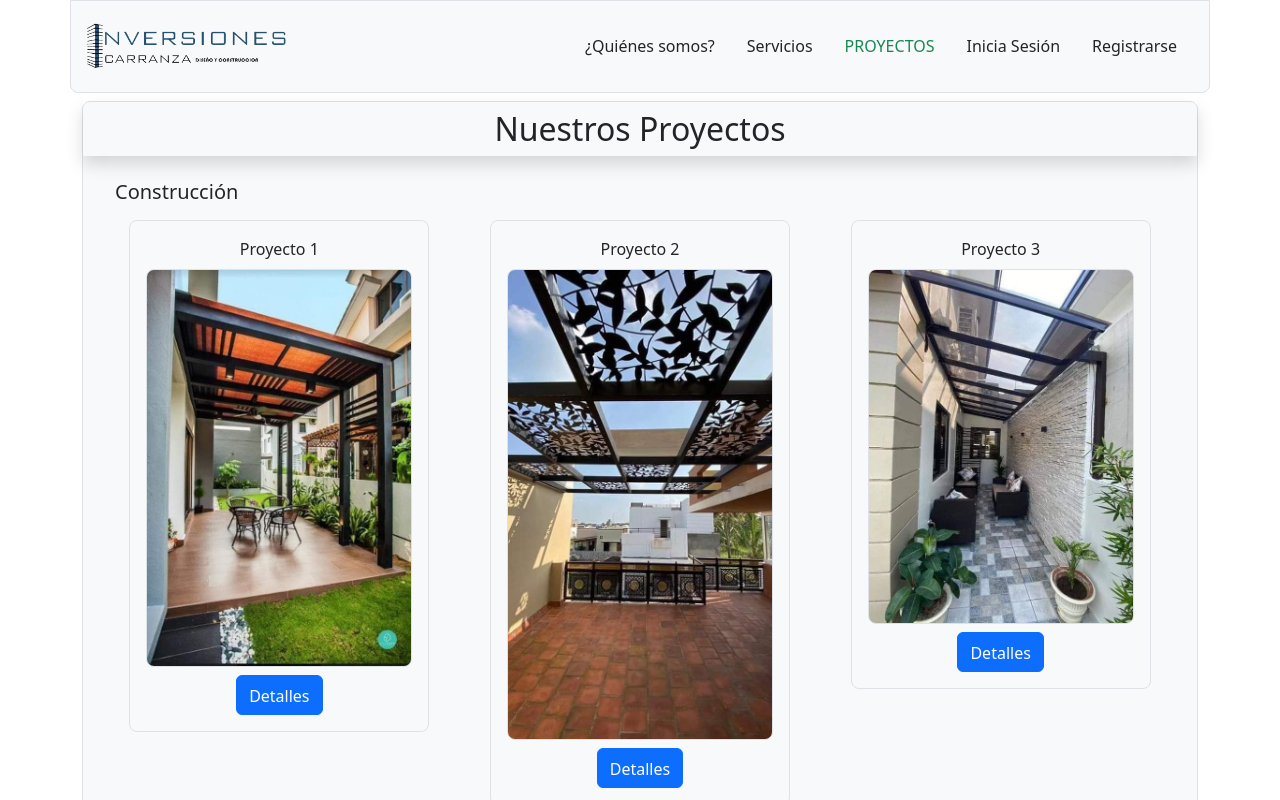
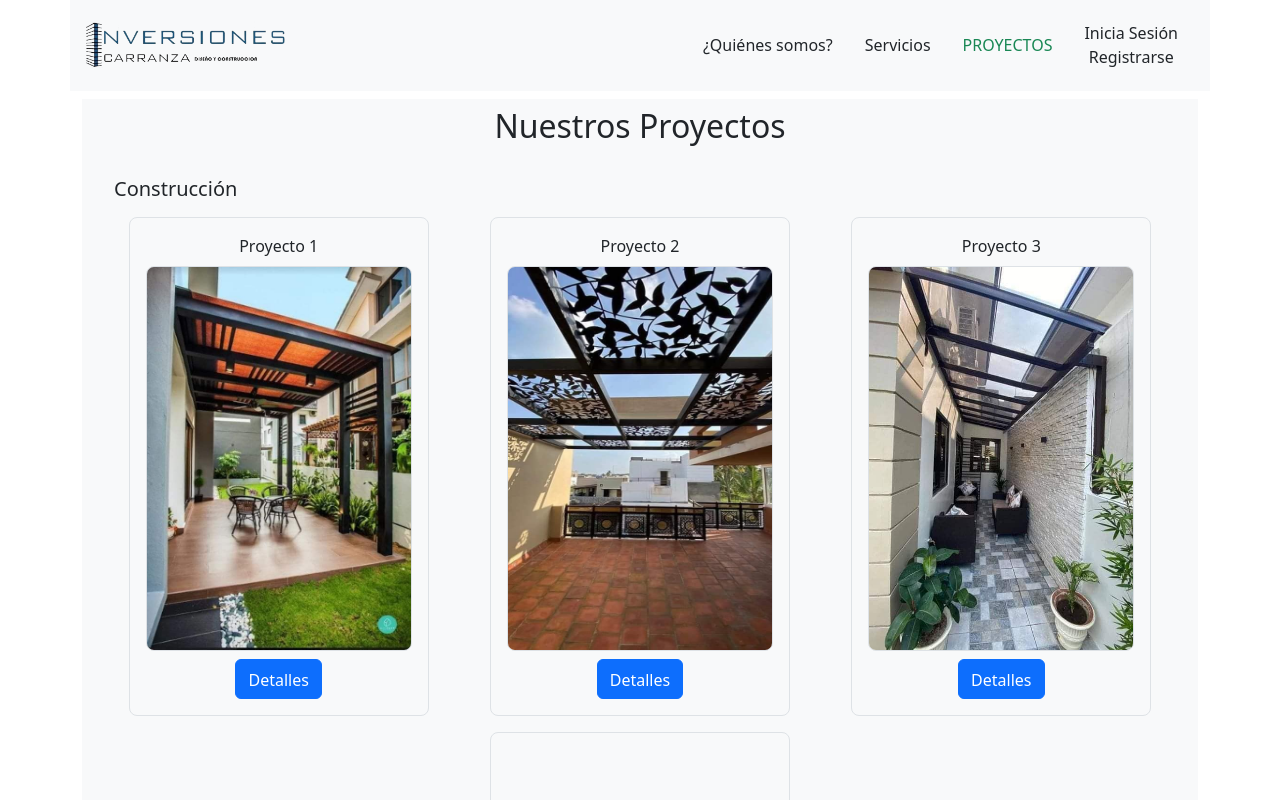
Before and after one commit to RyuDSora/InversionesCarranza, a React (Create React App) app in the folder frontend/: page /Proyectos in a window 1280 px wide. Shown: the top 800 px of the page. Built offline with nearby package versions, Linux system fonts and the light colour scheme.

Commit message:
correcciones varias

```diff
--- a/frontend/src/App.css
+++ b/frontend/src/App.css
@@ -1,6 +1,6 @@
 .App {
   text-align: center;
-  min-height: 80vh;
+  min-height: 75vh;
 }
 
 .App-logo {
--- a/frontend/src/App.js
+++ b/frontend/src/App.js
@@ -1,28 +1,32 @@
+import "bootstrap/dist/css/bootstrap.min.css";
+
 import React from "react";
 import { BrowserRouter, Route, Routes } from 'react-router-dom';
-import "bootstrap/dist/css/bootstrap.min.css";
+
 
 import "./App.css";
-import FooterIC from "./componets/FooterIC.jsx";
-import CompRegistro from "./componets/Signup.jsx";
-import Login from './componets/Login.jsx'
-import LandingPage from "./componets/LandingPage.jsx";
-import NavBarIC from "./componets/NavBariC.jsx";
-import RecuperarLanding from './componets/RecuperarLanding.jsx'
+import FooterIC           from "./componets/FooterIC.jsx";
+import CompRegistro       from "./componets/Signup.jsx";
+import Login              from './componets/Login.jsx'
+import LandingPage        from "./componets/LandingPage.jsx";
+import NavBarIC           from "./componets/NavBariC.jsx";
+import RecuperarLanding   from './componets/RecuperarLanding.jsx'
 import CambiarContrasenia from "./componets/CambiarContrasenia.jsx";
-import Construccion from './componets/Construccion.jsx';
-import Remodelaciones from './componets/Remodelaciones.jsx';
-import DisenoPlanos from './componets/DisenoPlanos';
-import Servicios from './componets/Servicios.jsx';
-import Perfil from './componets/Perfil.jsx';
-import EditPerfil from './componets/EditarPerfil.jsx';
-import Projects from './componets/projects.jsx';
+import Construccion       from './componets/Construccion.jsx';
+import Remodelaciones     from './componets/Remodelaciones.jsx';
+import DisenoPlanos       from './componets/DisenoPlanos';
+import Servicios          from './componets/Servicios.jsx';
+import Perfil             from './componets/Perfil.jsx';
+import EditPerfil         from './componets/EditarPerfil.jsx';
+import Projects           from './componets/projects.jsx';
+import Guardar            from './componets/guardarDatos.jsx'
 
 
 
 function App() {
 
   return (
+    <>
     <div className="App">
       <div >
         <BrowserRouter>
@@ -43,12 +47,14 @@ function App() {
               <Route path="/perfil/:userId" element={<Perfil />} />
               <Route path="/EditarPerfil/:userId" element = {<EditPerfil/>}/>
               <Route path="/Proyectos" element={ <Projects/> } />
+              <Route path="/Guardar" element={<Guardar/>}/>
             </Routes>
           </div>
-          {FooterIC()}
         </BrowserRouter>
       </div>
     </div>
+    <footer style={{textAlign:'center'}}>{<FooterIC/>}</footer>
+    </>
   );
 }
 
--- a/frontend/src/componets/FooterIC.jsx
+++ b/frontend/src/componets/FooterIC.jsx
@@ -1,5 +1,4 @@
 import inversionesCarranza from "../imgs/InversionesCarranza.png"
-import 'bootstrap/dist/css/bootstrap.min.css';
 import Container from 'react-bootstrap/Container';
 import fblogo from '../imgs/fb-logo.svg';
 import Insta from '../imgs/instagram-logo@logotyp.us.svg';
@@ -7,8 +6,7 @@ import whats from '../imgs/whatsapp-logo@logotyp.us.svg';
 
 function FooterIC() {
     return(
-        <footer >
-        <Container className="border rounded  bg-light py-3">
+        <Container className="bg-light py-3">
             <div className='row'>
                 <div className="col mt-md-0 mt-3">
                     <img src={inversionesCarranza} alt="InCarranza" style={{width:200,margin:0}}/>
@@ -51,7 +49,6 @@ function FooterIC() {
                 <a href="/"> IS802-1900-1-2024</a>
             </div>
         </Container>
-        </footer>
     );
 }
 
--- a/frontend/src/componets/NavBariC.jsx
+++ b/frontend/src/componets/NavBariC.jsx
@@ -3,7 +3,6 @@ import Container from "react-bootstrap/Container";
 import Nav from "react-bootstrap/Nav";
 import Navbar from "react-bootstrap/Navbar";
 import { Dropdown } from "react-bootstrap";
-import "bootstrap/dist/css/bootstrap.min.css";
 import "../App.css";
 import perfil from '../imgs/perfil.png';
 
@@ -21,7 +20,7 @@ export default function NavBarIC() {
 
   if(localStorage.length===0){
     if(sessionStorage.length===0){
-      console.log('no hay usuario');
+      //console.log('no hay usuario');
     }else{
       UserL = sessionStorage.getItem('User');
       userId = sessionStorage.getItem('UserId'); // Asignamos el ID del usuario
@@ -32,10 +31,10 @@ export default function NavBarIC() {
   {
     UserL = localStorage.getItem('User') || sessionStorage.getItem('User');
     userId = localStorage.getItem('UserId') || sessionStorage.getItem('UserId');
-    console.log(UserL);
+    //console.log(UserL);
     user = true;
   }
-  console.log(UserL);
+  //console.log(UserL);
   if( URLactual === '/Servicios'){services = true;}
   if( URLactual === '/login'){Login = true;}
   if( URLactual === '/'){home = true;}
@@ -44,7 +43,7 @@ export default function NavBarIC() {
 
   return (
     <Navbar expand="lg" className="pt-0">
-      <Container className="bg-light border rounded-bottom-3 px-3 pb-3 pt-3">
+      <Container className="bg-light px-3 pb-3 pt-3">
         <Navbar.Brand href='/'>
           <img
             src={inversionesCarranza}
@@ -65,13 +64,15 @@ export default function NavBarIC() {
           <Nav.Link href="/Proyectos" className={project ? 'text-success text-uppercase not-active mx-3' :"mx-3"}>
             Proyectos
           </Nav.Link>
-          <div className={user ? 'd-none' :"d-flex"}>
+          <div className={user ? 'd-none' :"d-flex justify-content-center"}>
+            <div style={{textAlign:'cemter'}}>
             <Nav.Link href="/login" className={Login ? 'text-success text-uppercase not-active mx-3' :"mx-3"}>
               Inicia Sesión
             </Nav.Link>
             <Nav.Link href="/Signup"  className={register ? 'text-success text-uppercase not-active mx-3' :"mx-3"}>
               Registrarse
             </Nav.Link>
+            </div>
           </div>
 
 
--- a/frontend/src/componets/projects.jsx
+++ b/frontend/src/componets/projects.jsx
@@ -11,14 +11,14 @@ import Modal from 'react-bootstrap/Modal';
 export default function Projects(params) {
     return (
         <Container>
-            <div className='bg-light border rounded-3'>
-                <div className='p-2 shadow'><span className='h2'>Nuestros Proyectos</span></div>
+            <div className='bg-light '>
+                <div className='p-2'><span className='h2'>Nuestros Proyectos</span></div>
 
                 {Cont('Construcción','/Proyectos/Construccion')}
-                <hr />
-                {Cont('Remodelación','/Proyectos/Remodelacion')}
-                <hr />
-                {Cont('Planos','/Proyectos/Planos')}
+
+                {Cont('Remodelaciones','/Proyectos/Remodelacion')}
+
+                {Cont('Diseño de Planos','/Proyectos/Planos')}
 
             </div>
         </Container>
@@ -36,7 +36,7 @@ function Project({ name, image, url }) {
         <div style={{ width: '300px' }} className='bg-light border rounded-3 pt-2 pb-3 my-2'>
             <div className='p-2'><span className='h6'>{name}</span></div>
             <div className='px-3'>
-                <img src={image} alt="img" className='w-100 border rounded-3'/>
+                <img src={image} alt="img" className='w-100 border rounded-3' style={{height:'385px'}}/>
             </div>
             <Button variant="primary" onClick={handleShow} className='mt-2 pt-2'>
                 Detalles
```
Also changed, not shown: 1 other file (tests, documents, lock files or other folders).
